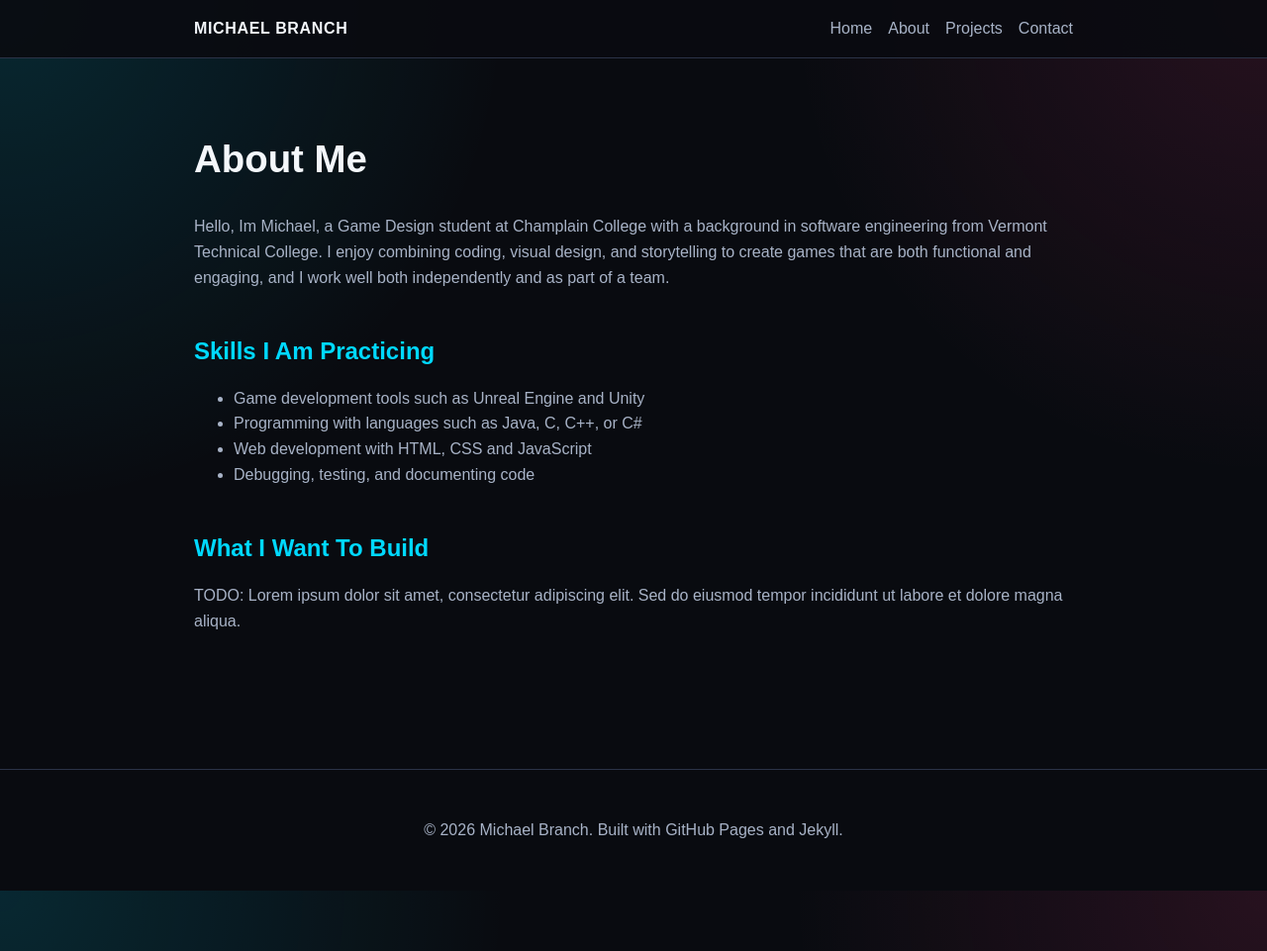
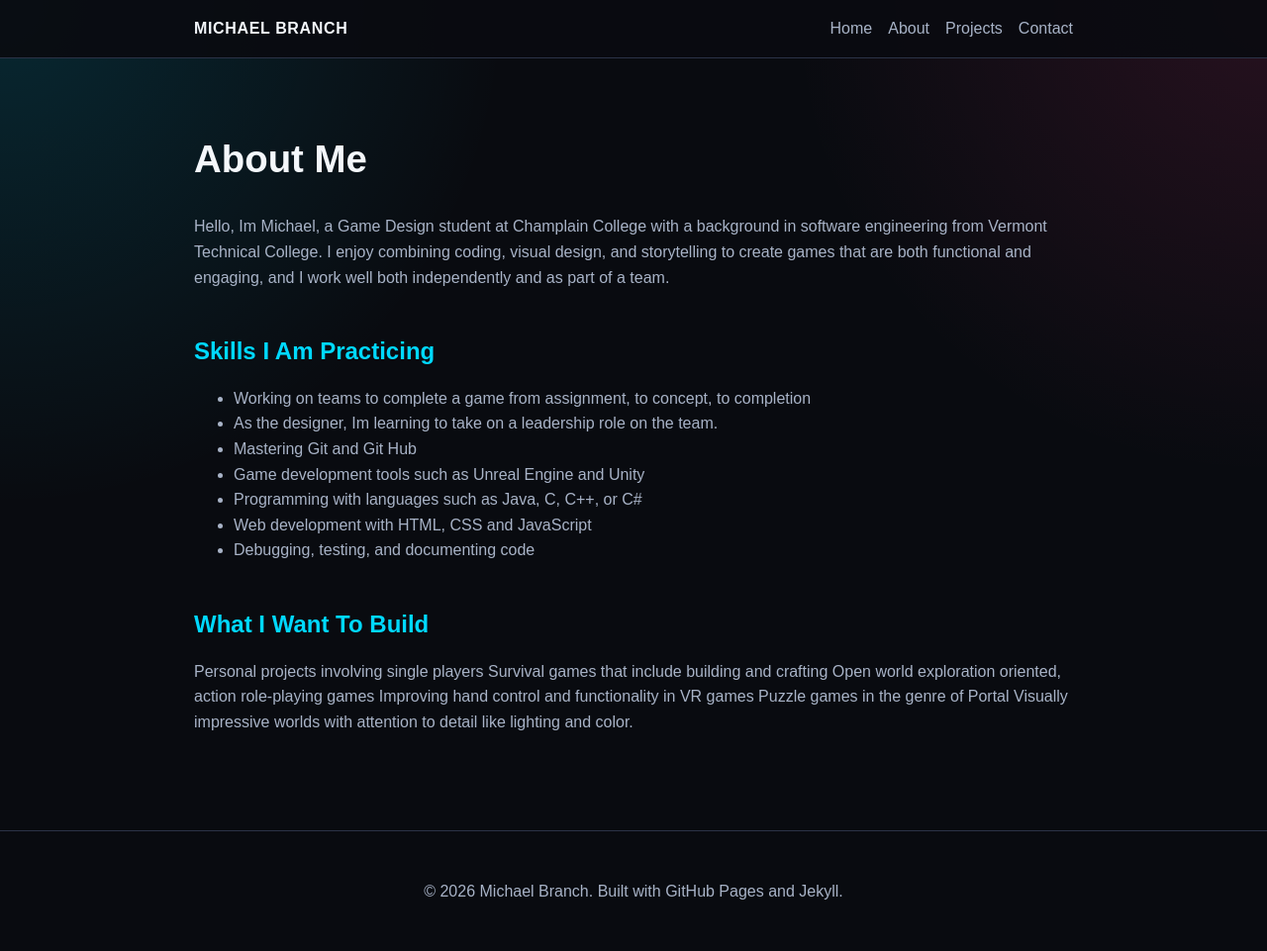
Before and after one commit to michaelbranch-code/Michaels_Portfolio, a Jekyll site: the page built from about.html, in a window 1280 px wide. Shown: the whole page at 99% size. Built offline with Jekyll 4.4.1, drawn with Linux system fonts in a browser that asks for light colours.

Commit message:
Update about.html

```diff
--- a/about.html
+++ b/about.html
@@ -13,15 +13,24 @@ title: About
 <section>
   <h2>Skills I Am Practicing</h2>
   <ul>
-    <li>Game development tools such as Unreal Engine and Unity</li>
-    <li>Programming with languages such as Java, C, C++, or C#</li>
-    <li>Web development with HTML, CSS and JavaScript</li>
-    <li>Debugging, testing, and documenting code</li>
+      <li>Working on teams to complete a game from assignment, to concept, to completion</li>
+      <li>As the designer, Im learning to take on a leadership role on the team.</li>
+      <li>Mastering Git and Git Hub</li>
+      <li>Game development tools such as Unreal Engine and Unity</li>
+      <li>Programming with languages such as Java, C, C++, or C#</li>
+      <li>Web development with HTML, CSS and JavaScript</li>
+      <li>Debugging, testing, and documenting code</li>
   </ul>
 </section>
 
 <section>
   <h2>What I Want To Build</h2>
-  <p>TODO: Lorem ipsum dolor sit amet, consectetur adipiscing elit. Sed do eiusmod tempor incididunt ut labore et dolore
-    magna aliqua.</p>
+  <p>
+      Personal projects involving single players
+      Survival games that include building and crafting
+      Open world exploration oriented, action role-playing games
+      Improving hand control and functionality in VR games
+      Puzzle games in the genre of Portal
+      Visually impressive worlds with attention to detail like lighting and color.
+  </p>
 </section>
```
